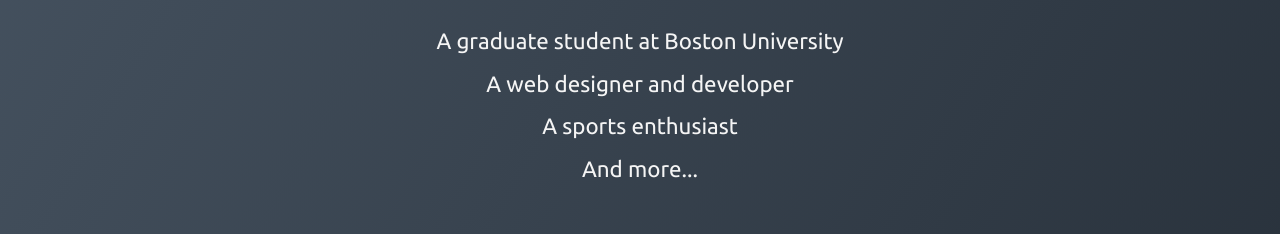
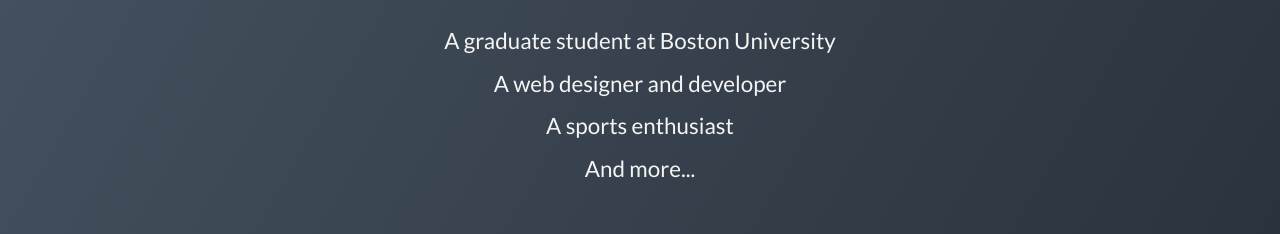
Before and after one commit to mikepanz/mikepan.xyz, a website: page index.html in a window 1280 px wide. Shown: the part 455-689 px from the top of the page. Drawn offline with nearby package versions, Linux system fonts and the light colour scheme; a script that the page names is missing.

Commit message:
tenth commit, 1.0版本完成，告一段落

```diff
--- a/css/style.css
+++ b/css/style.css
@@ -1,4 +1,4 @@
-@import url('https://fonts.googleapis.com/css?family=Lato|Raleway|Ubuntu');
+@import url('https://fonts.googleapis.com/css?family=Lato|Ubuntu');
 
 * {
     margin: 0;
@@ -14,6 +14,10 @@
 }
 a {
     text-decoration: none;
+}
+p,
+ul li {
+    font-family: 'Lato', sans-serif;
 }
 img{
     border-radius: 50%;
```
